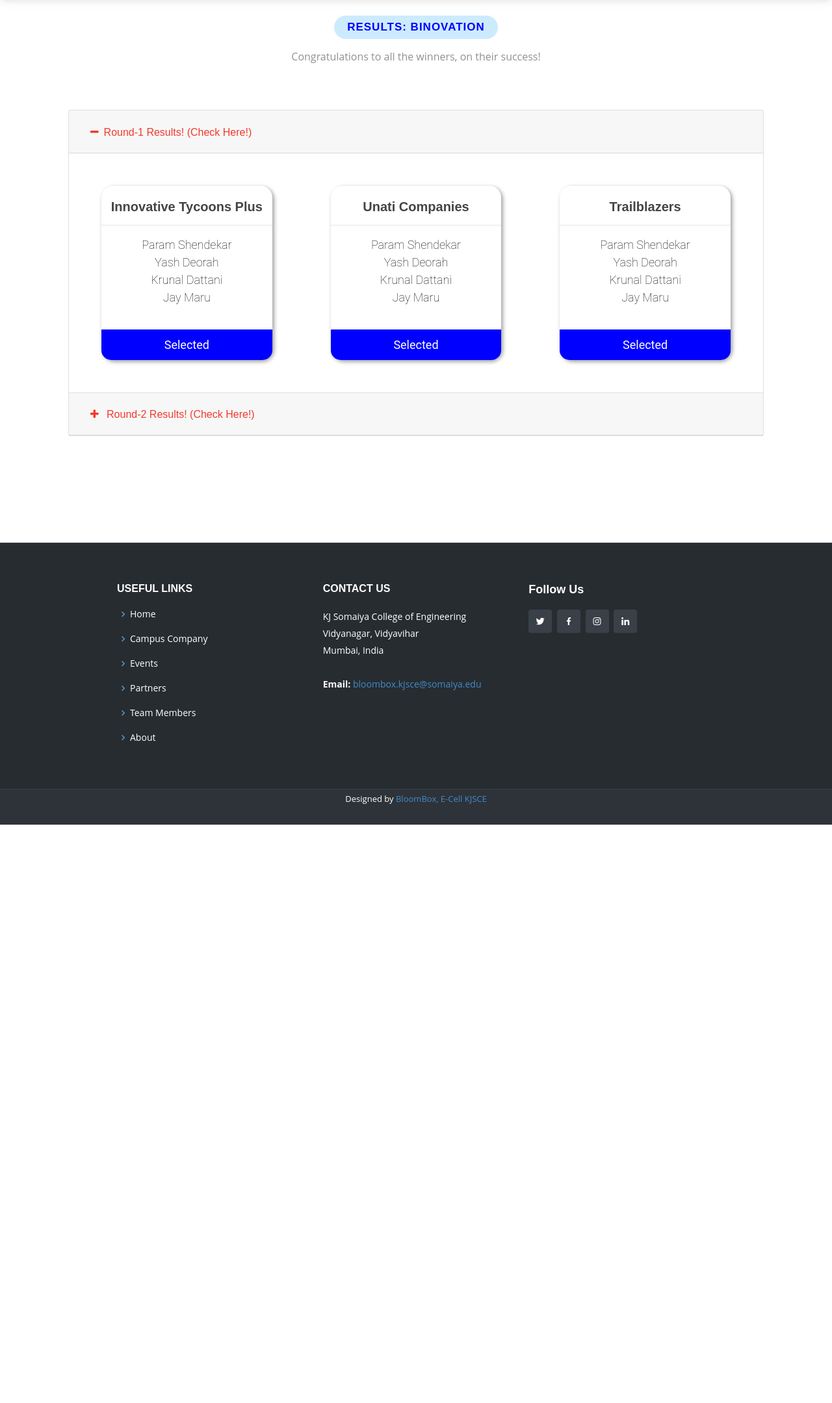
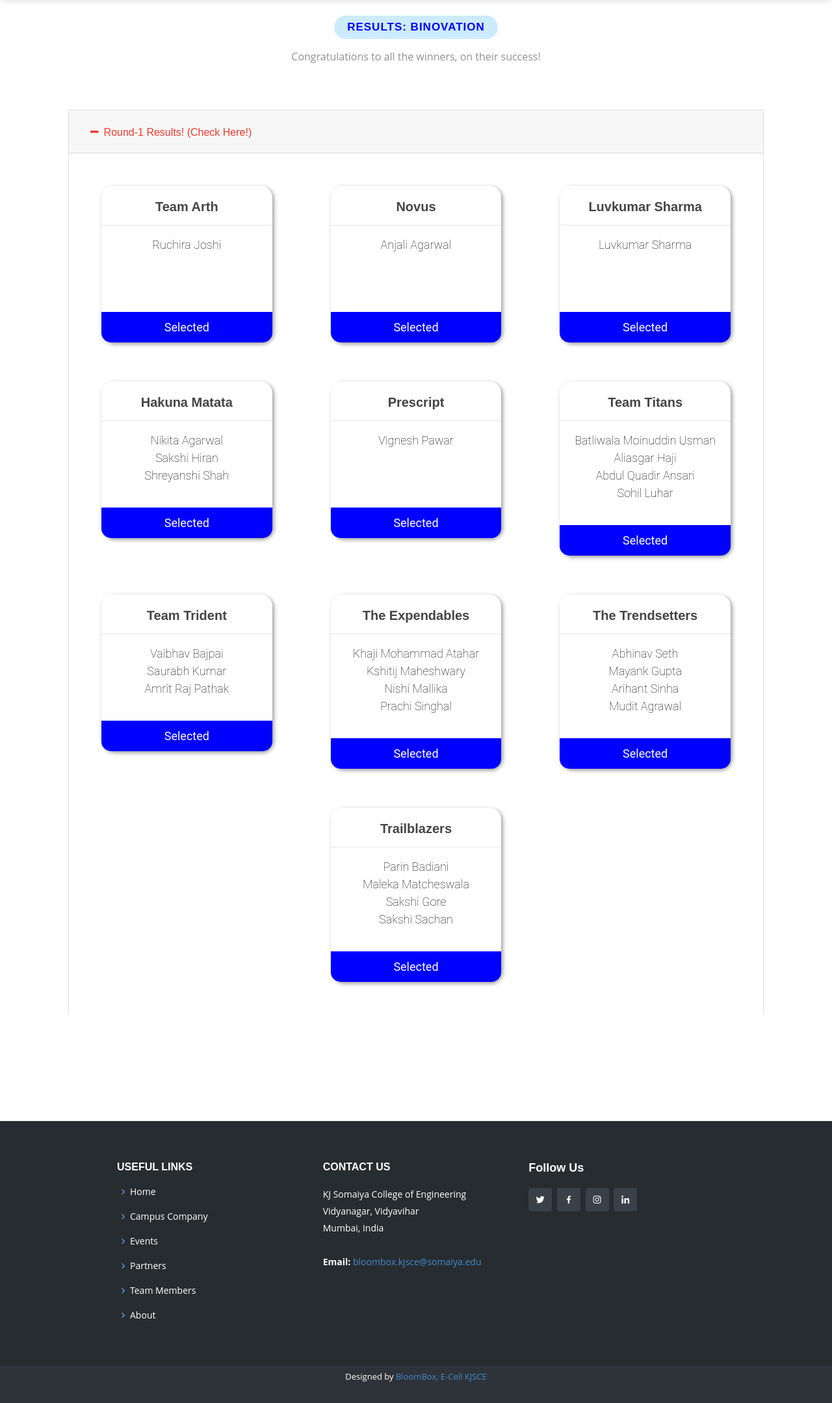
Before and after one commit to param-s-8/BloomBox-Entrepreneurship-Cell-Website, a Django app: page /results in a window 1280 px wide, after a click on "Round-1 Results! (Check Here!)". Shown: the part 100-2259 px from the top of the page at 65% size. Before the commit the page ends 1369 px from the top, so only its background shows below. Run offline with Django 3.2, Linux system fonts and the light colour scheme; some libraries are stand-ins or nearby versions.

Commit message:
Binovation results round 1.

```diff
--- a/static/styles/css/results.css
+++ b/static/styles/css/results.css
@@ -7,6 +7,7 @@
     transition: 0.5s ease;
     cursor: pointer;
     margin:30px;
+
 
   }
 
@@ -72,3 +73,10 @@
 .accordion .fa{
     margin-right: 0.5rem;
 }
+
+@media (max-width:768px){
+  .card-bb{
+    margin-left: 8px;
+    margin-right: 5px;
+  }
+}
--- a/templates/index.html
+++ b/templates/index.html
@@ -57,7 +57,7 @@
                     <b style='font-weight: 800; font-size: x-large;'>Innovate Today To Lead Tommorow</b>
                     <i class="icofont-quote-right"></i>
                 </h2>
-                <a data-aos="fade-up" href="{% url 'events' %}" class="btn-get-started scrollto">Register For Event</a>
+                <!-- <a data-aos="fade-up" href="{% url 'events' %}" class="btn-get-started scrollto">Register For Event</a> -->
                 <a data-aos="fade-up" href="{% url 'results' %}" class="btn-get-started scrollto">Results</a>
 
             </div>
--- a/templates/results.html
+++ b/templates/results.html
@@ -95,9 +95,9 @@
                                 <div class='col-md-4 col-sm-12'>
                                   <div class='card-bb'>
                                     <div class='card-text'>
-                                        <h2 style='font-weight:bold'>Innovative Tycoons Plus</h2>
+                                        <h2 style='font-weight:bold'>Team Arth</h2>
                                         <hr>
-                                        <p style=' font-size: large;'>Param Shendekar<br>Yash Deorah<br>Krunal Dattani<br>Jay Maru</p>
+                                        <p style=' font-size: large;'>Ruchira Joshi<br><br><br></p>
                                     </div>
                                     <div class="card-stats">Selected</div>
                                   </div>
@@ -106,9 +106,9 @@
                                 <div class='col-md-4 col-sm-12'>
                                   <div class='card-bb'>
                                     <div class='card-text'>
-                                        <h2 style='font-weight:bold'>Unati Companies</h2>
+                                        <h2 style='font-weight:bold'>Novus</h2>
                                         <hr>
-                                        <p style=' font-size: large;'>Param Shendekar<br>Yash Deorah<br>Krunal Dattani<br>Jay Maru</p>
+                                        <p style=' font-size: large;'>Anjali Agarwal<br><br><br></p>
                                     </div>
                                     <div class="card-stats">Selected</div>
                                   </div>
@@ -117,22 +117,116 @@
                                 <div class='col-md-4 col-sm-12'>
                                   <div class='card-bb'>
                                     <div class='card-text'>
-                                        <h2 style='font-weight:bold'>Trailblazers</h2>
+                                        <h2 style='font-weight:bold'>Luvkumar Sharma</h2>
                                         <hr>
-                                        <p style=' font-size: large;'>Param Shendekar<br>Yash Deorah<br>Krunal Dattani<br>Jay Maru</p>
+                                        <p style=' font-size: large;'>Luvkumar Sharma<br><br><br></p>
                                     </div>
-                                    <div class="card-stats"> Selected</div>
+                                    <div class="card-stats">Selected</div>
                                   </div>
                                 </div>
 
+                            </div>
+
+                            <div class='row'>
+
+                              <div class='col-md-4 col-sm-12'>
+                                <div class='card-bb'>
+                                  <div class='card-text'>
+                                      <h2 style='font-weight:bold'>Hakuna Matata</h2>
+                                      <hr>
+                                      <p style=' font-size: large;'>Nikita Agarwal<br>Sakshi Hiran<br>Shreyanshi Shah<br></p>
+                                  </div>
+                                  <div class="card-stats"> Selected</div>
+                                </div>
                               </div>
+
+                              <div class='col-md-4 col-sm-12'>
+                                <div class='card-bb'>
+                                  <div class='card-text'>
+                                      <h2 style='font-weight:bold'>Prescript</h2>
+                                      <hr>
+                                      <p style=' font-size: large;'>Vignesh Pawar<br><br><br></p>
+                                  </div>
+                                  <div class="card-stats">Selected</div>
+                                </div>
+                              </div>
+
+                              <div class='col-md-4 col-sm-12'>
+                                <div class='card-bb'>
+                                  <div class='card-text'>
+                                      <h2 style='font-weight:bold'>Team Titans</h2>
+                                      <hr>
+                                      <p style=' font-size: large;'>Batliwala Moinuddin Usman<br>Aliasgar Haji<br>Abdul Quadir Ansari<br>Sohil Luhar</p>
+                                  </div>
+                                  <div class="card-stats">Selected</div>
+                                </div>
+                              </div>
+
+                            </div>
+
+                            <div class='row'>
+
+                              <div class='col-md-4 col-sm-12'>
+                                <div class='card-bb'>
+                                  <div class='card-text'>
+                                      <h2 style='font-weight:bold'>Team Trident</h2>
+                                      <hr>
+                                      <p style=' font-size: large;'>Vaibhav Bajpai<br>Saurabh Kumar<br>Amrit Raj Pathak<br></p>
+                                  </div>
+                                  <div class="card-stats">Selected</div>
+                                </div>
+                              </div>
+
+                              <div class='col-md-4 col-sm-12'>
+                                <div class='card-bb'>
+                                  <div class='card-text'>
+                                      <h2 style='font-weight:bold'>The Expendables</h2>
+                                      <hr>
+                                      <p style=' font-size: large;'>Khaji Mohammad Atahar<br>Kshitij Maheshwary<br>Nishi Mallika<br>Prachi Singhal</p>
+                                  </div>
+                                  <div class="card-stats">Selected</div>
+                                </div>
+                              </div>
+
+                              <div class='col-md-4 col-sm-12'>
+                                <div class='card-bb'>
+                                  <div class='card-text'>
+                                      <h2 style='font-weight:bold'>The Trendsetters</h2>
+                                      <hr>
+                                      <p style=' font-size: large;'>Abhinav Seth<br>Mayank Gupta<br>Arihant Sinha<br>Mudit Agrawal</p>
+                                  </div>
+                                  <div class="card-stats"> Selected</div>
+                                </div>
+                              </div>
+
+                            </div>
+
+
+                            <div class='row'>
+
+                                <div class='col-md-4 col-sm-12'>
+                                </div>
+
+                                <div class='col-md-4 col-sm-12'>
+                                  <div class='card-bb'>
+                                    <div class='card-text'>
+                                        <h2 style='font-weight:bold'>Trailblazers</h2>
+                                        <hr>
+                                        <p style=' font-size: large;'>Parin Badiani<br>Maleka Matcheswala<br>Sakshi Gore<br>Sakshi Sachan</p>
+                                    </div>
+                                    <div class="card-stats">Selected</div>
+                                  </div>
+                                </div>
+
+                            </div>
+
                         </div>
                     </div>
                 </div>
                 <!--1st Accordion ends-->
 
                 <!--2nd Accordion starts-->
-                <div class="card">
+                <!-- <div class="card">
                     <div class="card-header" id="headingTwo">
                         <h2 class="mb-0">
                             <button type="button" class="btn btn-link collapsed" data-toggle="collapse" data-target="#collapseTwo"><i class="fa fa-plus"></i> Round-2 Results! (Check Here!)</button>
@@ -184,7 +278,7 @@
                               </div>
                         </div>
                     </div>
-                </div>
+                </div> -->
                 <!--2nd Accordion ends-->
 
             </div>
```
